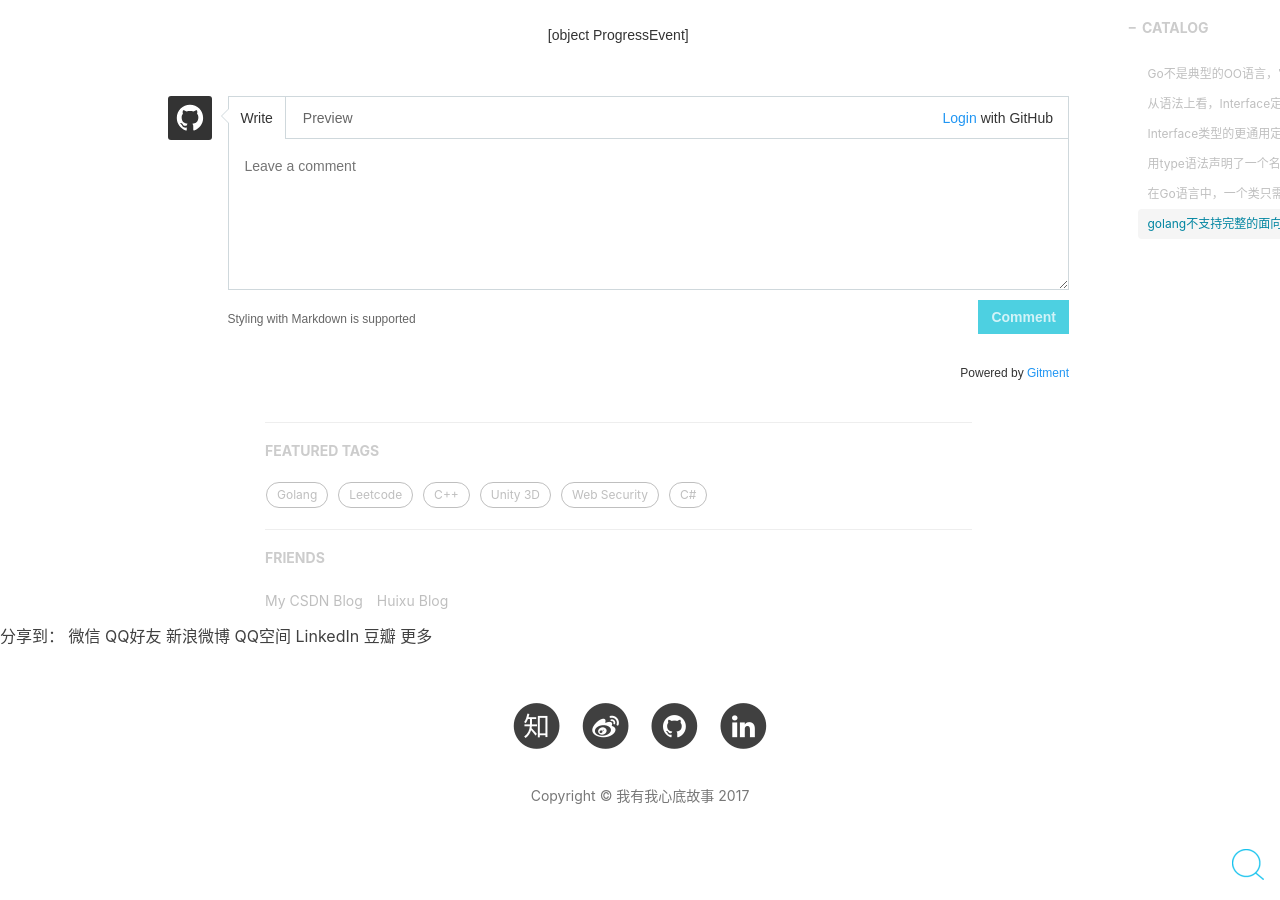
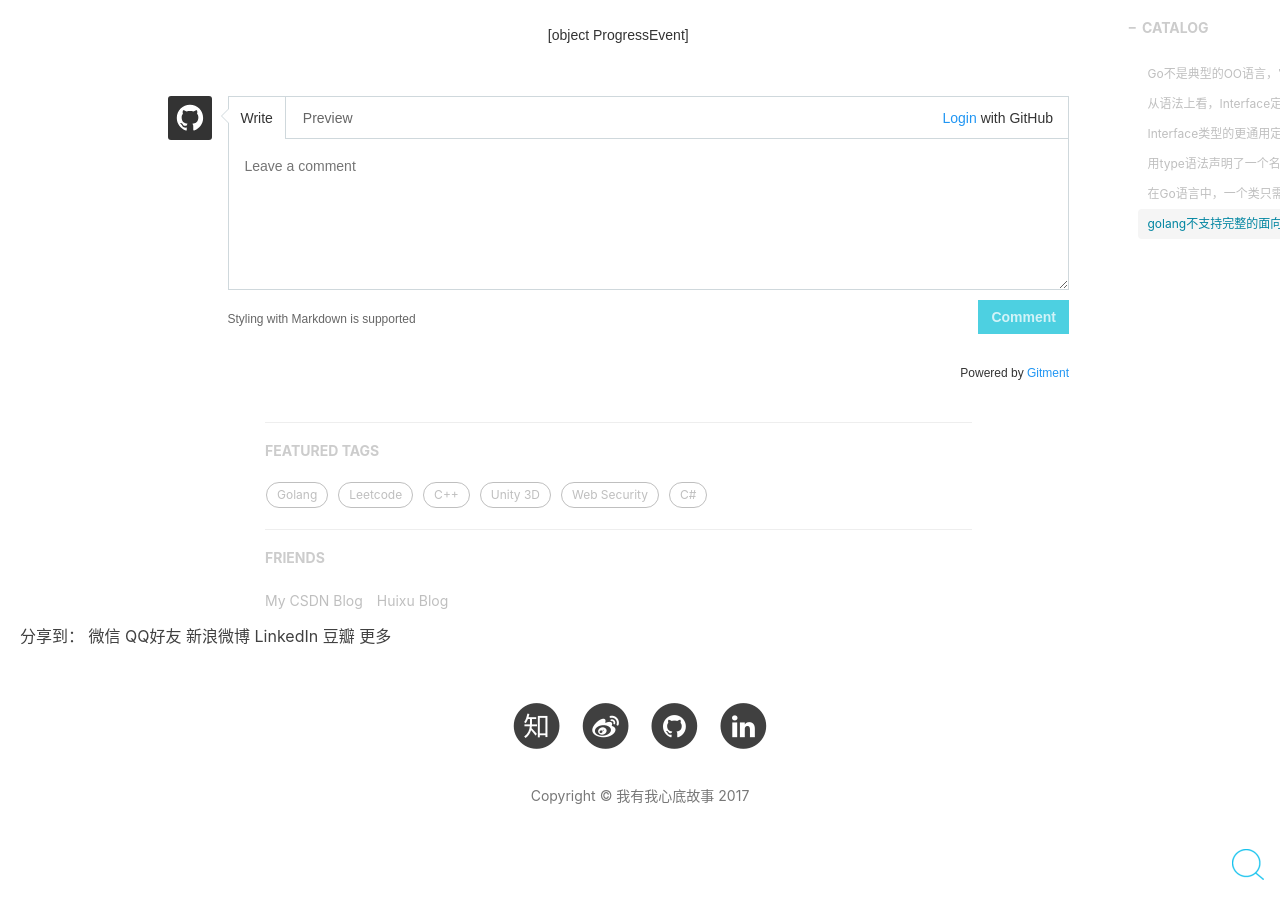
Before and after one commit to Tomy-Lee/Tomy-Lee.github.io, a Jekyll site: the page built from _posts/2017-11-9-the-interface-of-golang-language.md, in a window 1280 px wide and 900 px high, scrolled down 3383 px. Built offline with Jekyll 4.4.1, drawn with Linux system fonts in a browser that asks for light colours; nearby versions of some CDN libraries; comment, search, counter and statistics services are not loaded.

Commit message:
Update post.html

```diff
--- a/_layouts/post.html
+++ b/_layouts/post.html
@@ -176,12 +176,11 @@ layout: default
 
 
 <!-- JiaThis Button BEGIN -->
-<div class="jiathis_style">
+<div class="jiathis_style" style="padding-left:20px">
 	<span class="jiathis_txt">分享到：</span>
 	<a class="jiathis_button_weixin">微信</a>
 	<a class="jiathis_button_cqq">QQ好友</a>
 	<a class="jiathis_button_tsina">新浪微博</a>
-	<a class="jiathis_button_qzone">QQ空间</a>
 	<a class="jiathis_button_linkedin">LinkedIn</a>
 	<a class="jiathis_button_douban">豆瓣</a>
 	<a href="http://www.jiathis.com/share?uid=2148744" class="jiathis jiathis_txt jiathis_separator jtico jtico_jiathis" target="_blank">更多</a>
```
